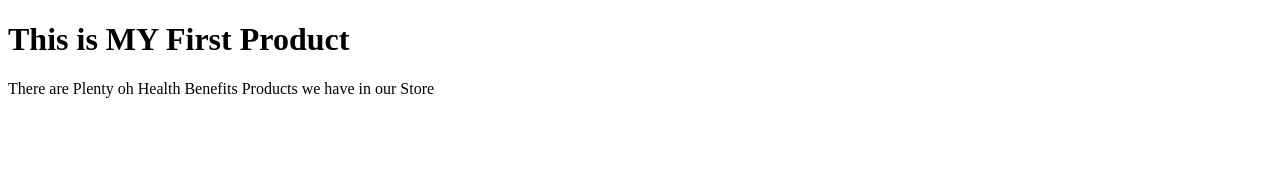
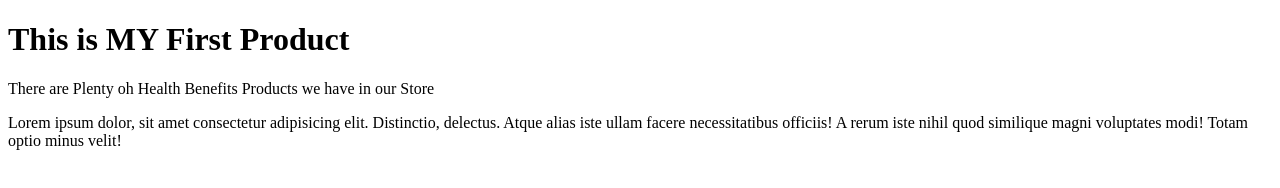
Before and after one commit to ArunKumarGit90/Git-Html, a plain HTML site: page MyProduct.html in a window 1280 px wide. Drawn offline with Linux system fonts and the light colour scheme.

Commit message:
New lorem  message

```diff
--- a/MyProduct.html
+++ b/MyProduct.html
@@ -8,5 +8,7 @@
 <body>
     <h1>This is MY First Product</h1>
     <p>There are Plenty oh Health Benefits Products we have in our Store</p>
+    <p>Lorem ipsum dolor, sit amet consectetur adipisicing elit. Distinctio, delectus. Atque alias iste ullam facere necessitatibus officiis! A rerum iste nihil quod similique magni voluptates modi!
+        Totam optio minus velit!</p>
 </body>
 </html>
```
